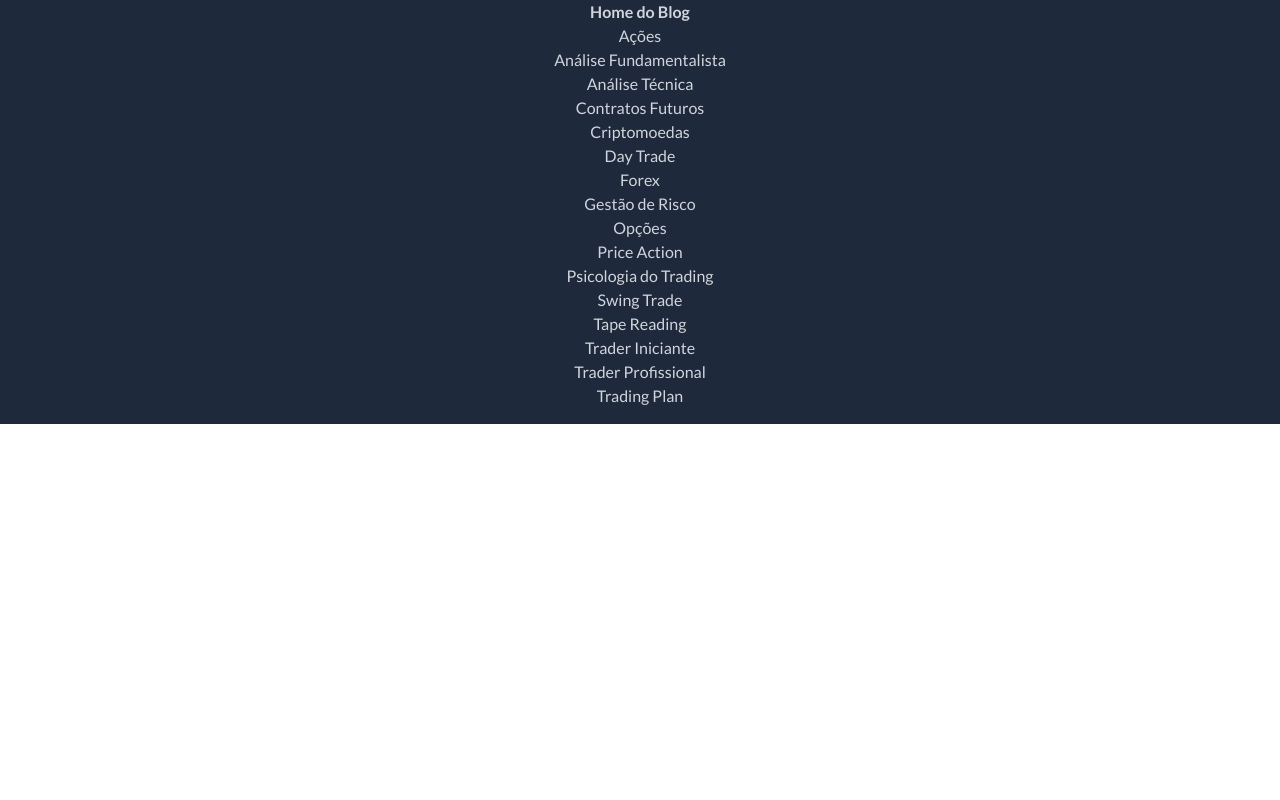
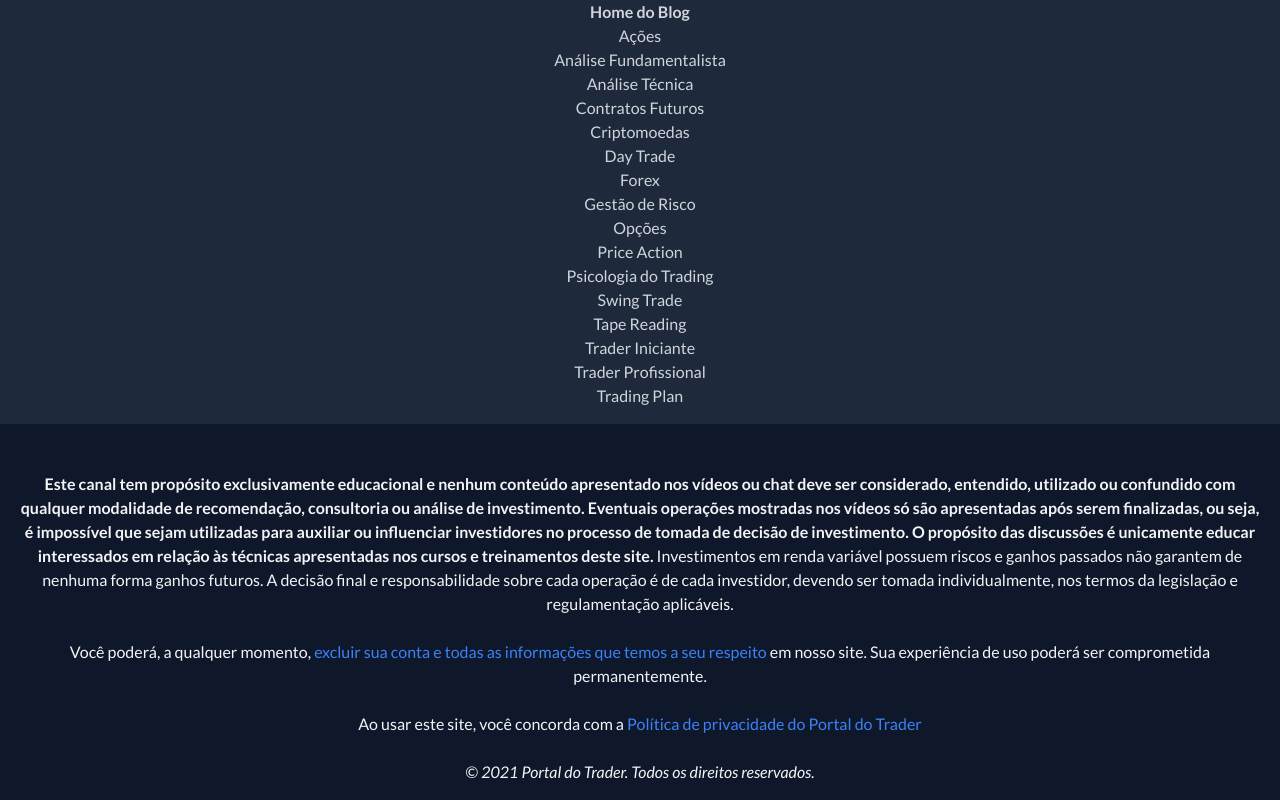
Before and after one commit to caiomontenegro/new_pdt, a Vue app: page / in a window 1280 px wide. Shown: the part 7423-8223 px from the top of the page. Before the commit the page ends 7847 px from the top, so only its background shows below. Built offline with nearby package versions, Linux system fonts and the light colour scheme.

Commit message:
:sparkles: feat: Home Page

```diff
--- a/src/App.vue
+++ b/src/App.vue
@@ -1,16 +1,19 @@
 <template>
   <the-header></the-header>
   <the-main></the-main>
+  <the-footer class="bg-slate-900"></the-footer>
 </template>
 
 <script>
 import TheHeader from "@/components/layouts/TheHeader.vue";
 import TheMain from "@/components/layouts/TheMain.vue";
+import TheFooter from "@/components/layouts/TheFooter.vue"
 
 export default {
   components: {
     TheHeader,
     TheMain,
+    TheFooter
   },
 };
 </script>
--- a/src/components/layouts/TheFooter.vue
+++ b/src/components/layouts/TheFooter.vue
@@ -1,6 +1,6 @@
 <template>
-  <div class="font-lato text-base text-gray-100">
-    <p>
+  <div class="flex flex-col items-center font-lato text-base text-gray-100 p-4 space-y-6">
+    <p class="text-center mt-8">
       <span class="font-bold"
         >Este canal tem propósito exclusivamente educacional e nenhum conteúdo
         apresentado nos vídeos ou chat deve ser considerado, entendido,
@@ -18,19 +18,19 @@
       tomada individualmente, nos termos da legislação e regulamentação
       aplicáveis.
     </p>
-    <p>
+    <p class="text-center">
       Você poderá, a qualquer momento, <span class="text-blue-500">
         excluir sua conta e todas as informações
         que temos a seu respeito
       </span> em nosso site. Sua experiência de uso poderá ser
       comprometida permanentemente.
     </p>
-    <p>
+    <p class="text-center">
       Ao usar este site, você concorda com a <a class="text-blue-500" href="#">
         Política de privacidade do Portal
         do Trader
       </a>
     </p>
-    <p><em>© 2021 Portal do Trader. Todos os direitos reservados.</em></p>
+    <p class="text-center mt-8"><em>© 2021 Portal do Trader. Todos os direitos reservados.</em></p>
   </div>
 </template>
```
